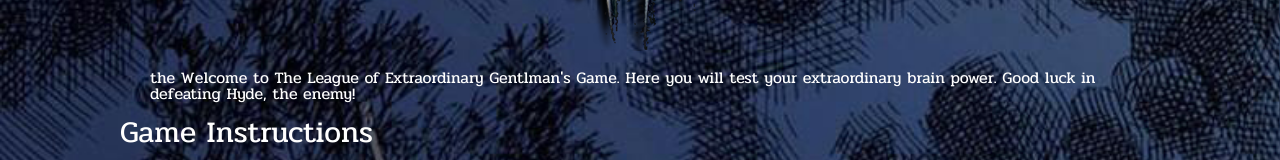
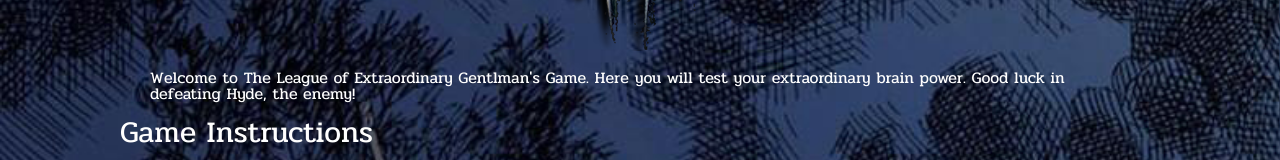
Before and after one commit to dhrandy/unit-4-game, a plain HTML site: page index.html in a window 1280 px wide. Shown: the part 290-450 px from the top of the page. Drawn offline with nearby package versions, Linux system fonts and the light colour scheme.

Commit message:
Update index.html

```diff
--- a/index.html
+++ b/index.html
@@ -19,7 +19,7 @@
     </div>
     <div class = "container">
         <br>
-        <p>the Welcome to The League of Extraordinary Gentlman's Game. Here you will test your extraordinary brain power. Good luck in defeating Hyde, the enemy!</p>
+        <p>Welcome to The League of Extraordinary Gentlman's Game. Here you will test your extraordinary brain power. Good luck in defeating Hyde, the enemy!</p>
         <br>
         <p>
             <h2>Game Instructions</h2>
```
